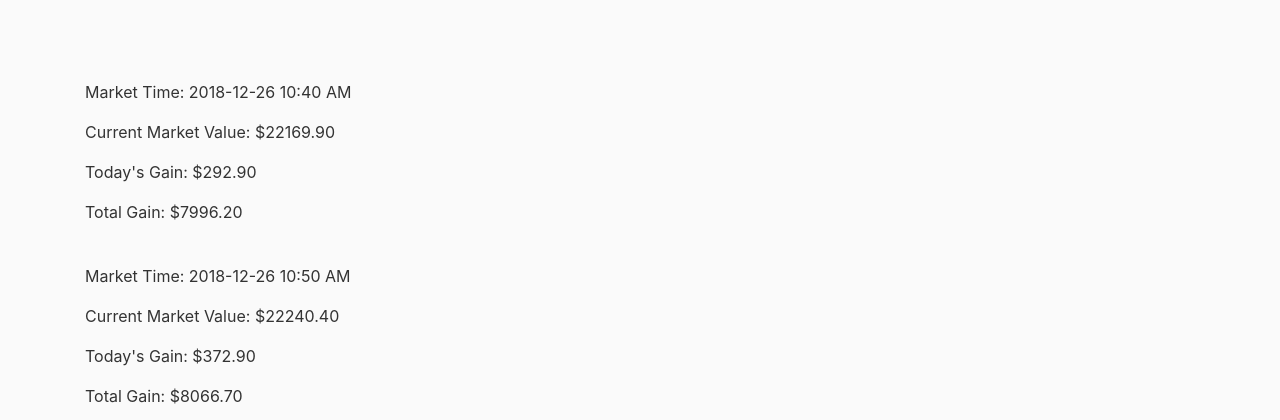
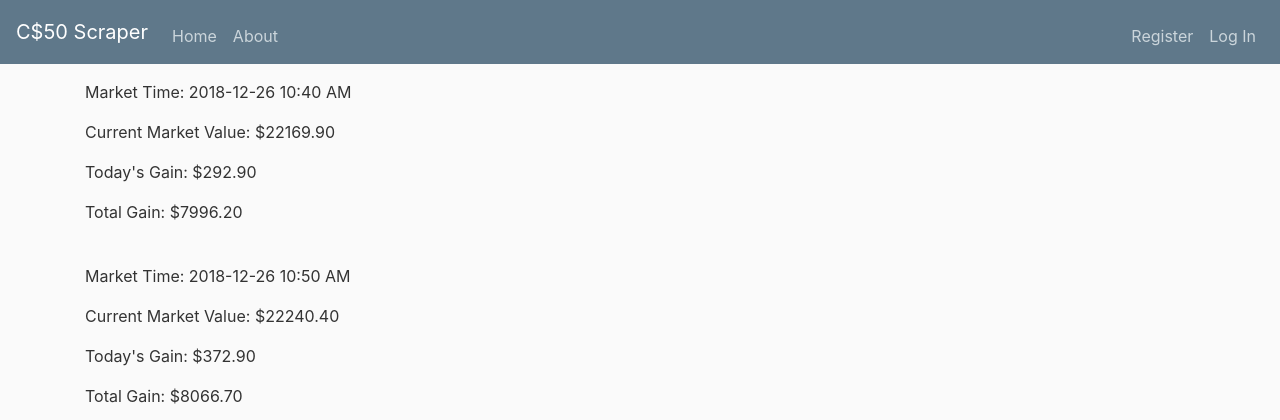
Before and after one commit to code-42/yahoo-scraper-python-flask, a Flask app: page / in a window 1280 px wide. Shown: the top 420 px of the page. Run offline with Flask 2, Linux system fonts and the light colour scheme; some libraries are stand-ins or nearby versions.

Commit message:
add navbar to layout.html

```diff
--- a/templates/layout.html
+++ b/templates/layout.html
@@ -15,6 +15,46 @@
     {% endif %}
 </head>
 <body>
+    <header class="site-header">
+        <nav class="navbar navbar-expand-md navbar-dark bg-steel fixed-top">
+            <a class="navbar-brand" href="/"><span class="blue">C</span><span class="red">$</span><span class="yellow">5</span><span class="green">0</span> <span class="red">Scraper</span></a>
+            <button aria-controls="navbar" aria-expanded="false" aria-label="Toggle navigation" class="navbar-toggler" data-target="#navbar" data-toggle="collapse" type="button">
+                <span class="navbar-toggler-icon"></span>
+            </button>
+            <div class="collapse navbar-collapse" id="navbar">
+                {% if session.user_id %}
+                    <ul class="navbar-nav mr-auto mt-2">
+                        <li class="nav-item"><a class="nav-link" href="/quote" id="quote">Quote</a></li>
+                        <li class="nav-item"><a class="nav-link" href="/buy">Buy</a></li>
+                        <li class="nav-item"><a class="nav-link" href="/sell">Sell</a></li>
+                        <li class="nav-item"><a class="nav-link" href="/history">History</a></li>
+                        <li class="nav-item">
+                        <div class="dropdown navbar-light bg-light">
+                            <button class="navbar navbar-expand-md navbar-light bg-light collapse navbar-collapse nav-link dropbtn">Cash</button>
+                            <div class="dropdown-content navbar-light bg-light">
+                            <a class="nav-link navbar-light bg-light" href="/deposit">Deposit</a>
+                            <a class="nav-link navbar-light bg-light" href="/withdraw">Withdraw</a>
+                            </div>
+                        </div>
+                        </li>
+                    </ul>
+                    <ul class="navbar-nav ml-auto mt-2">
+                        <li class="nav-item"><a class="nav-link" href="/logout">Welcome <b>{{ username }}.</b> Your user_id is <b>{{ user_id }}</b></a></li>
+                        <li class="nav-item"><a class="nav-link" href="/logout">Log Out</a></li>
+                    </ul>
+                {% else %}
+                    <ul class="navbar-nav mr-auto mt-2">
+                        <li class="nav-item"><a class="nav-link" href="/home" id="quote">Home</a></li>
+                        <li class="nav-item"><a class="nav-link" href="/about">About</a></li>
+                    </ul>
+                    <ul class="navbar-nav ml-auto mt-2">
+                        <li class="nav-item"><a class="nav-link" href="/register">Register</a></li>
+                        <li class="nav-item"><a class="nav-link" href="/login">Log In</a></li>
+                    </ul>
+                {% endif %}
+            </div>
+        </nav>
+    </header>
 
     <div class="container">
         {% block main %}{% endblock main %}
```
